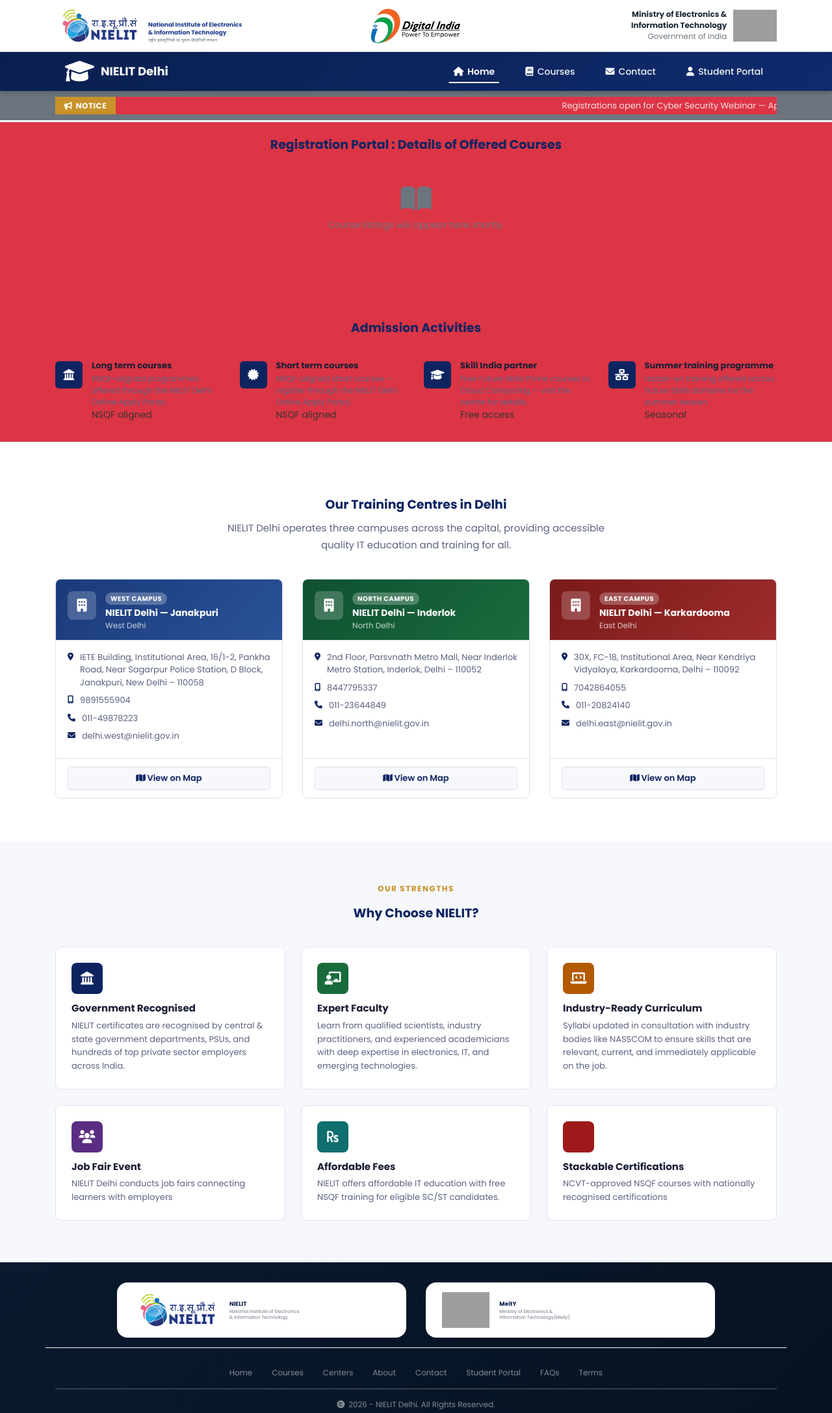
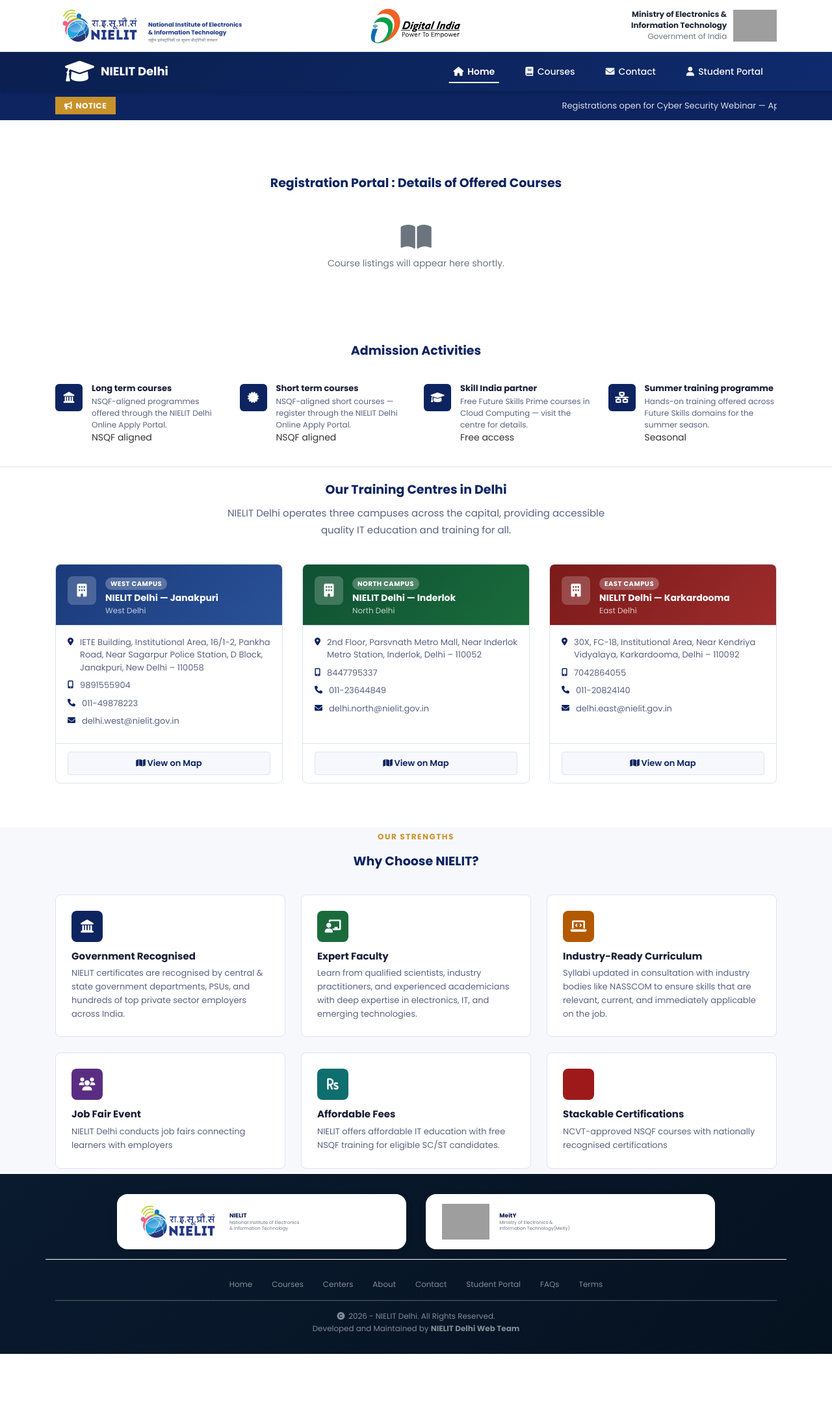
Before and after one commit to piyush1205nielit/webinarnielit, a Django app: page / in a window 1280 px wide. Shown: the top 2175 px of the page at 65% size. After the commit the page ends 2084 px from the top, so only its background shows below. Run offline with Django 5.2, Linux system fonts and the light colour scheme; data that the repository does not hold is empty; some libraries are stand-ins or nearby versions; grey boxes are pictures that could not be loaded.

Commit message:
13th may 19

```diff
--- a/public/templates/public/home.html
+++ b/public/templates/public/home.html
@@ -30,9 +30,9 @@
      NOTICE / ANNOUNCEMENT TICKER
 ════════════════════════════════════════════════ -->
 <link rel="stylesheet" href="https://maxcdn.bootstrapcdn.com/bootstrap/3.4.1/css/bootstrap.min.css">
-<div class="notice-bar bg-secondary">
+<div class="notice-bar">
   <div class="container">
-    <div class="notice-inner bg-danger">
+    <div class="notice-inner">
       <span class="notice-label"><i class="fas fa-bullhorn me-2"></i>Notice</span>
       <div class="notice-ticker-wrap">
         <div class="notice-ticker">
@@ -51,7 +51,7 @@
 <!-- ═══════════════════════════════════════════════
      FEATURED COURSES
 ════════════════════════════════════════════════ -->
-<section class="section-standard bg-danger mt-1 pt-1">
+<section class="section-standard ">
   <div class="container" style="width: 92%;min-height: 96%; margin-left: auto;margin-right: auto; margin-top: 3px; margin-bottom: 3px;">
     <div class="section-header">
       <h2 class="section-title"> Registration Portal : Details of Offered Courses</h2>
@@ -75,8 +75,8 @@
     </div> -->
   </div>
 </section>
-<section class="about-strip bg-danger">
-  <div class="container">
+<section class="about-strip mt-1 pt-1">
+  <div class="container" style="width: 92%;min-height: 96%; margin-left: auto;margin-right: auto; margin-top: 3px; margin-bottom: 3px;">
     <div class="section-header">
       <h2 class="section-title"> Admission Activities</h2>
     </div>
@@ -120,7 +120,7 @@
 <!-- ═══════════════════════════════════════════════
      NIELIT DELHI TRAINING CENTRES (HARDCODED)
 ════════════════════════════════════════════════ -->
-<section class="section-standard" style="margin-top: 2px;">
+<section class="section-standard mt-1 pt-1" style="width: 92%;min-height: 96%; margin-left: auto;margin-right: auto; margin-top: 3px; margin-bottom: 3px;">
   <div class="container">
     <div class="section-header">
       <h2 class="section-title">Our Training Centres in Delhi</h2>
@@ -207,8 +207,10 @@
 <!-- ═══════════════════════════════════════════════
      WHY NIELIT
 ════════════════════════════════════════════════ -->
-<section class="section-tinted" style="margin-top: 2px;">
-  <div class="container">
+
+
+<section class="section-tinted my-1 py-1" style="margin-top: 2px;">
+  <div class="container" style="width: 92%;min-height: 96%; margin-left: auto;margin-right: auto; margin-top: 3px; margin-bottom: 3px;">
     <div class="section-header">
       <div class="section-label">Our Strengths</div>
       <h2 class="section-title">Why Choose NIELIT?</h2>
```
